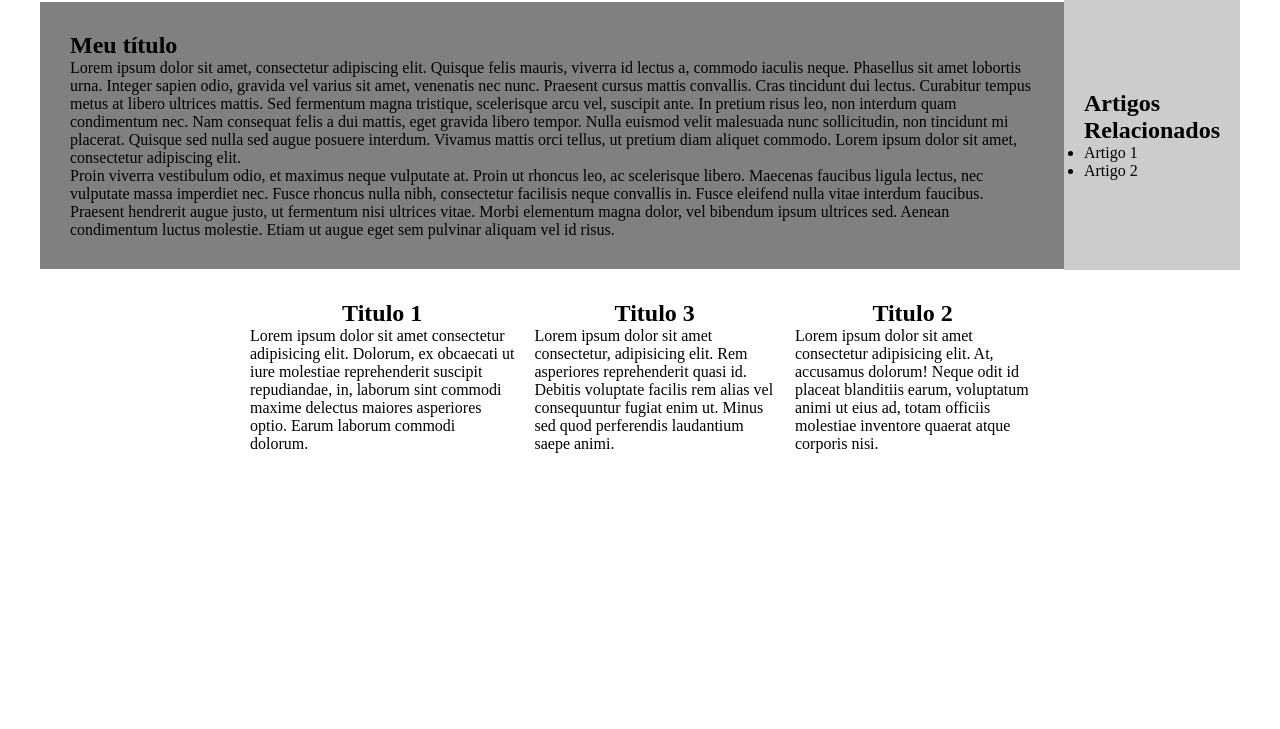
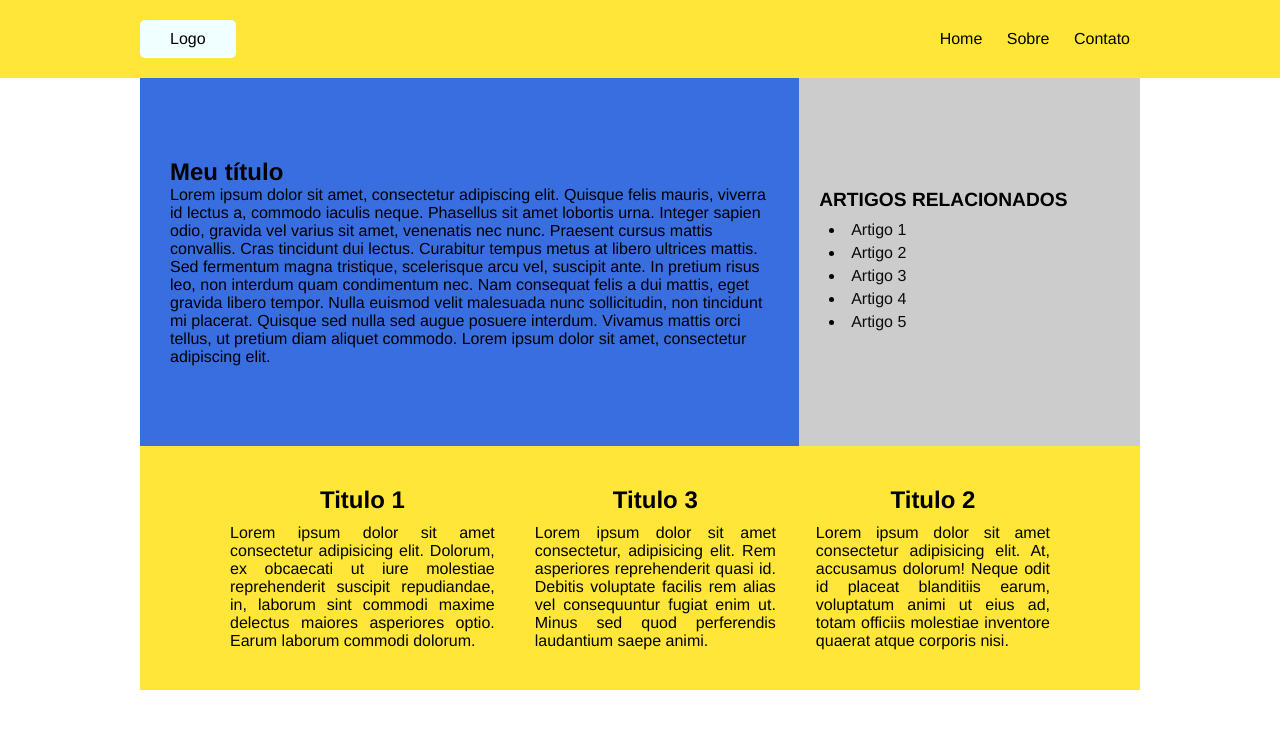
Before and after one commit to nicchonsanchez/front-end, a PHP site: page / in a window 1280 px wide. Shown: the top 729 px of the page. Run offline with PHP 8.4, Linux system fonts and the light colour scheme.

Commit message:
Atualização da aula de Flexbox

```diff
--- a/07 - Conhecendo na Prática o CSS3/Display Flex/css/style.css
+++ b/07 - Conhecendo na Prática o CSS3/Display Flex/css/style.css
@@ -2,6 +2,42 @@
 	 margin:0;
 	 padding:0;
 	 box-sizing: border-box;
+	 font-family: Helvetica, Arial, sans-serif;
+}
+
+.container{
+	max-width: 96%;
+	width: 1000px;
+	margin: 0 auto;
+}
+.color{
+	background-color: #ffe31cde;
+}
+
+header{
+	padding: 20px 0;
+}
+header .container{
+	display: flex;
+	justify-content: space-between;
+	align-items: center;
+}
+header .logo{
+	padding: 10px 30px;
+	background-color: azure;
+	border-radius: 5px;
+}
+header nav li{
+	display: inline-block;
+	padding: 3px 10px;
+}
+header nav a{
+	text-decoration: none;
+	color: black;
+	font-weight: 400;
+}
+header nav li:hover a{
+	text-decoration: underline;
 }
 
 main{
@@ -9,9 +45,8 @@ main{
 	align-items: center;
 	flex-direction: row-reverse; /* row || row-reverse || column || column-reverse */
 	flex-wrap: nowrap;
-	max-width: 96%;
-	width: 1200px;
 	margin: 0 auto;
+	background: #ccc;
 }
 
 aside{
@@ -19,29 +54,58 @@ aside{
 	max-width: 500px;
 	height: 100%;
 	/*order: 2;*/
-	background: #ccc;
-	padding: 90px 20px;
+	padding: 50px 20px;
+}
+aside div{
+	display: inline-block;
+	margin: 0 auto;
+}
+aside h2{
+	margin-bottom: 10px;
+	font-size: 1.2em;
+	text-transform: uppercase;
+}
+aside ul{
+	list-style-position: inside;
+	padding-left: 10px;
+}
+aside li{
+	margin-bottom: 5px;
+}
+aside li a{
+	text-decoration: none;
+	color: #0b0b0b;
+}
+aside li a:hover{
+	text-decoration: underline;
 }
 
 article.texto{
+	width: 100%;
 	/*order: 1;*/
-	padding:30px;
-	background: gray;
+	padding: 80px 30px;
+	background: #386edf;
 	height: 100%;
 }
 
 section.cards-box{
-	margin: 20px auto;
+	padding: 20px 2%;
+	margin: 0 auto;
 	width: 100%;
-	max-width:800px;
+	max-width:900px;
 	display: flex;
+	flex-direction: row;
 	width: 100%;
 }
 article.card{
-	padding: 10px
+	padding: 20px
 }
 .card h2{
 	text-align: center;
+	margin-bottom: 10px;
+}
+.card p{
+	text-align: justify;
 }
 
 .order1{
--- a/07 - Conhecendo na Prática o CSS3/Display Flex/index.html
+++ b/07 - Conhecendo na Prática o CSS3/Display Flex/index.html
@@ -14,23 +14,46 @@
 
 <body>
 
+	<header class="color">
+		<div class="container">
+			<div class="logo">Logo</div>
+			<!-- /.logo -->
+
+			<nav class="menu-topo">
+				<ul>
+					<li><a href="#">Home</a></li>
+					<li><a href="#">Sobre</a></li>
+					<li><a href="#">Contato</a></li>
+				</ul>
+			</nav>
+			<!-- /.menu-topo -->
+		</div>
+		<!-- /.container -->
+	</header>
+	<div class="container">
 		<main>
 			<aside>
+				<div>
 					<h2>Artigos Relacionados</h2>
 					<ul>
-				<li>Artigo 1</li>
-				<li>Artigo 2</li>
+						<li><a href="#">Artigo 1</a></li>
+						<li><a href="#">Artigo 2</a></li>
+						<li><a href="#">Artigo 3</a></li>
+						<li><a href="#">Artigo 4</a></li>
+						<li><a href="#">Artigo 5</a></li>
 					</ul>
+				</div>
 			</aside>
 
 			<article class="texto">
 				<h2>Meu título</h2>
 				<p>Lorem ipsum dolor sit amet, consectetur adipiscing elit. Quisque felis mauris, viverra id lectus a, commodo iaculis neque. Phasellus sit amet lobortis urna. Integer sapien odio, gravida vel varius sit amet, venenatis nec nunc. Praesent cursus mattis convallis. Cras tincidunt dui lectus. Curabitur tempus metus at libero ultrices mattis. Sed fermentum magna tristique, scelerisque arcu vel, suscipit ante. In pretium risus leo, non interdum quam condimentum nec. Nam consequat felis a dui mattis, eget gravida libero tempor. Nulla euismod velit malesuada nunc sollicitudin, non tincidunt mi placerat. Quisque sed nulla sed augue posuere interdum. Vivamus mattis orci tellus, ut pretium diam aliquet commodo. Lorem ipsum dolor sit amet, consectetur adipiscing elit.</p>
-
-			<p>Proin viverra vestibulum odio, et maximus neque vulputate at. Proin ut rhoncus leo, ac scelerisque libero. Maecenas faucibus ligula lectus, nec vulputate massa imperdiet nec. Fusce rhoncus nulla nibh, consectetur facilisis neque convallis in. Fusce eleifend nulla vitae interdum faucibus. Praesent hendrerit augue justo, ut fermentum nisi ultrices vitae. Morbi elementum magna dolor, vel bibendum ipsum ultrices sed. Aenean condimentum luctus molestie. Etiam ut augue eget sem pulvinar aliquam vel id risus.</p>
 			</article>
 		</main>
+	</div>
+	<!-- /.container -->
 
+	<div class="container color">
 		<section class="cards-box">
 			<article class="card order 3">
 				<h2>Titulo 1</h2>
@@ -48,6 +71,8 @@
 			</article>
 			<!-- /.card -->
 		</section>
+	</div>
+	<!-- /.container -->
 
 </body>
 
```
Lines whose indentation alone changed are shown as unchanged.
